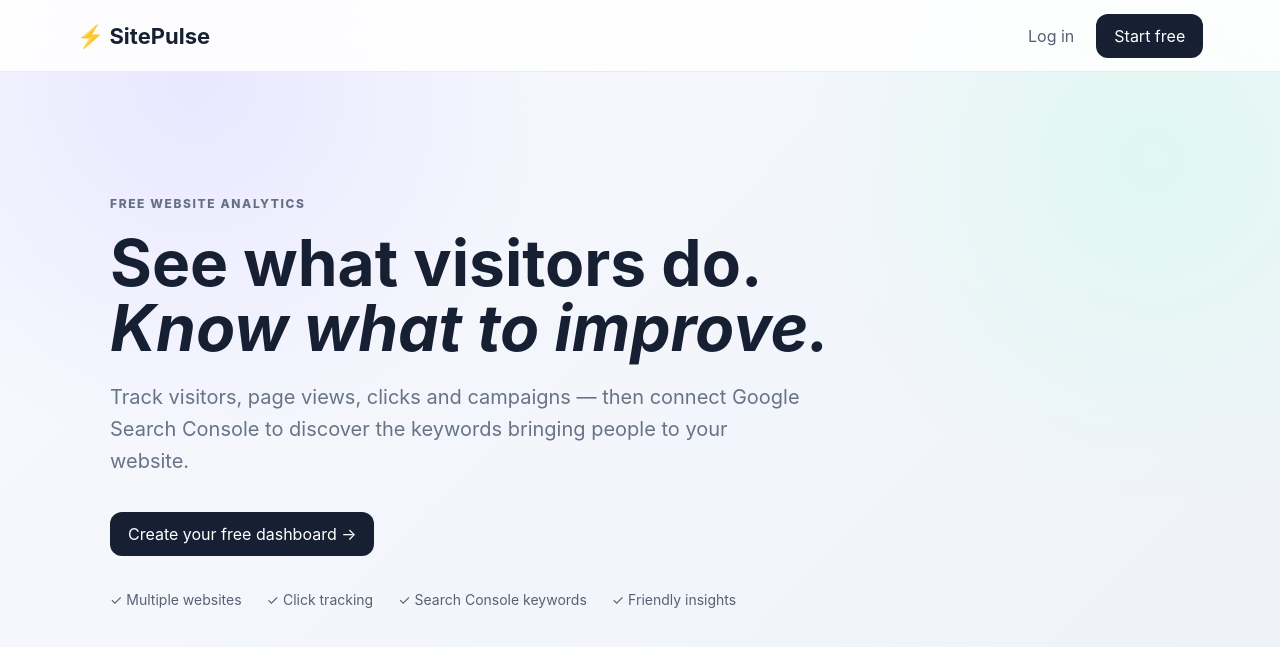
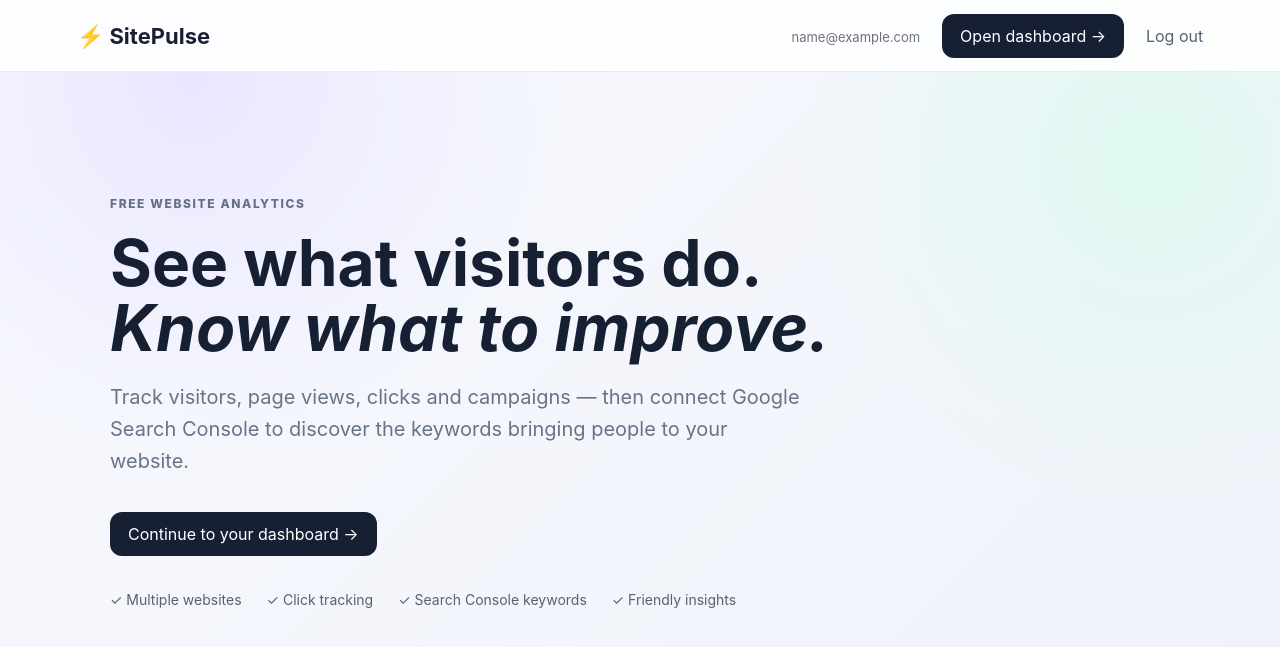
Before and after one commit to jomskiedre/sitepulse, a Flask app: page / in a window 1280 px wide. Shown: the top 647 px of the page. Run offline with Flask 3, Linux system fonts and the light colour scheme; the visitor is signed in with stand-in values (Sample User, id 1); tables that the repository leaves empty hold one stand-in row (values such as "Sample post").

Commit message:
Keep signed-in users in their SitePulse dashboard

```diff
--- a/templates/index.html
+++ b/templates/index.html
@@ -1 +1 @@
-<!doctype html><html><head><meta charset="utf-8"><meta name="viewport" content="width=device-width,initial-scale=1"><title>SitePulse — Website Analytics</title><link rel="stylesheet" href="/static/style.css"></head><body><nav><b>⚡ SitePulse</b><div><a href="/login">Log in</a><a class="pill" href="/signup">Start free</a></div></nav><main class="hero"><span class="eyebrow">FREE WEBSITE ANALYTICS</span><h1>See what visitors do.<br><em>Know what to improve.</em></h1><p>Track visitors, page views, clicks and campaigns — then connect Google Search Console to discover the keywords bringing people to your website.</p><div><a class="cta" href="/signup">Create your free dashboard →</a></div><div class="features"><span>✓ Multiple websites</span><span>✓ Click tracking</span><span>✓ Search Console keywords</span><span>✓ Friendly insights</span></div></main></body></html>
+<!doctype html><html><head><meta charset="utf-8"><meta name="viewport" content="width=device-width,initial-scale=1"><title>SitePulse — Website Analytics</title><link rel="stylesheet" href="/static/style.css"></head><body><nav><b>⚡ SitePulse</b><div>{% if user %}<span class="user">{{user.email}}</span><a class="pill" href="/dashboard">Open dashboard →</a><a href="/logout">Log out</a>{% else %}<a href="/login">Log in</a><a class="pill" href="/signup">Start free</a>{% endif %}</div></nav><main class="hero"><span class="eyebrow">FREE WEBSITE ANALYTICS</span><h1>See what visitors do.<br><em>Know what to improve.</em></h1><p>Track visitors, page views, clicks and campaigns — then connect Google Search Console to discover the keywords bringing people to your website.</p><div>{% if user %}<a class="cta" href="/dashboard">Continue to your dashboard →</a>{% else %}<a class="cta" href="/signup">Create your free dashboard →</a>{% endif %}</div><div class="features"><span>✓ Multiple websites</span><span>✓ Click tracking</span><span>✓ Search Console keywords</span><span>✓ Friendly insights</span></div></main></body></html>
```
